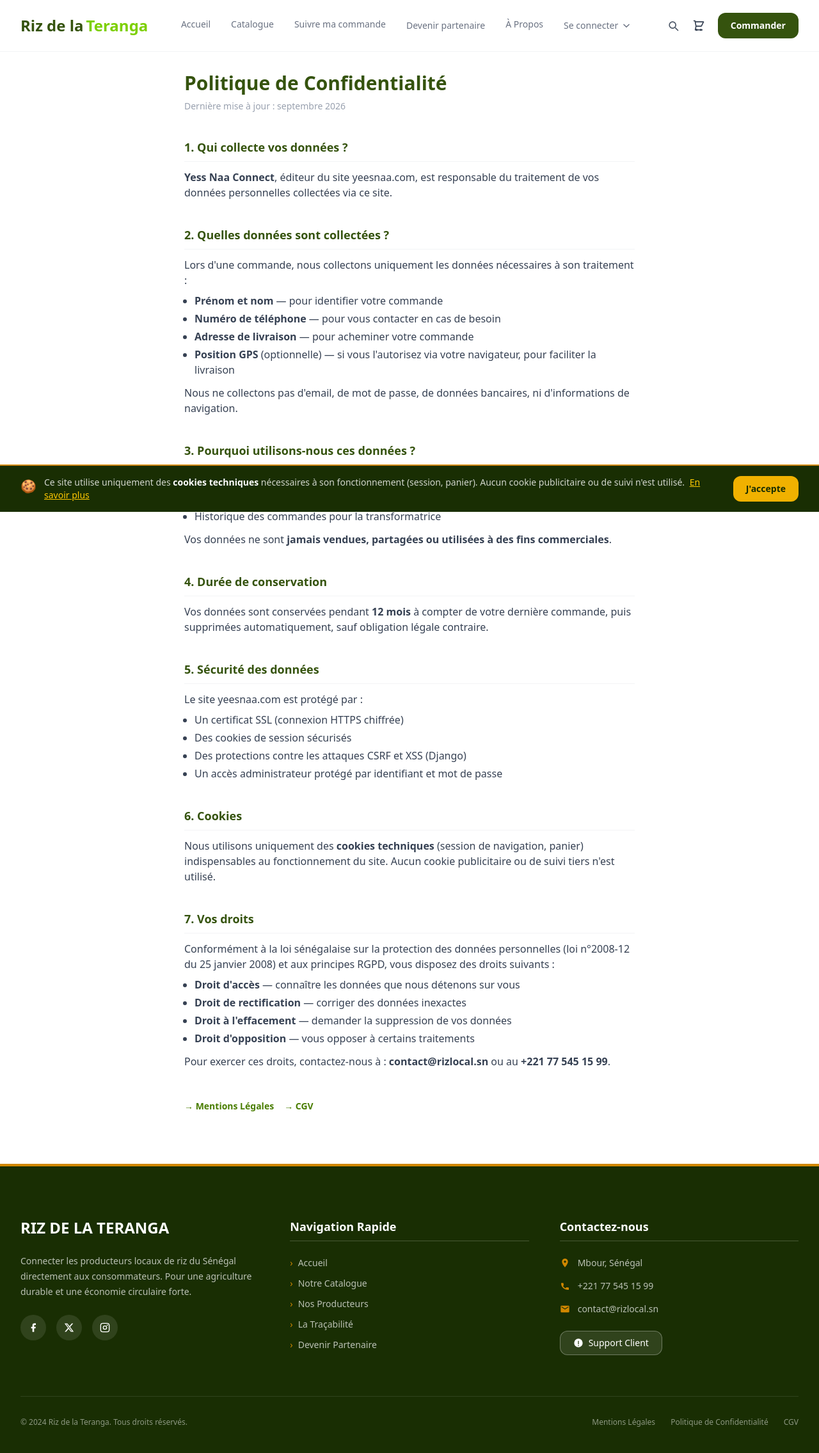
After one commit to FatoumataDRAME25/yess-naa-connect, a Django app: page /politique-confidentialite/ in a window 1280 px wide. The commit adds this page. Shown: the whole page at 64% size. Run offline with Django 5.2, Linux system fonts and the light colour scheme; style sheets or scripts are compiled from the project's sources; some libraries are stand-ins or nearby versions.

Commit message:
Prompt 8 : mentions légales, politique confidentialité, CGV, bandeau cookies, consentement commande

```diff
--- a/client/templates/client/base.html
+++ b/client/templates/client/base.html
@@ -354,18 +354,37 @@
       <div class="pt-8 border-t border-white/10 flex flex-col md:flex-row items-center justify-between gap-4">
         <p class="text-white/50 text-xs">© 2024 Riz de la Teranga. Tous droits réservés.</p>
         <div class="flex gap-6">
-          <a href="#" class="text-white/50 text-xs hover:text-white/80 transition-colors">Mentions Légales</a>
-          <a href="#" class="text-white/50 text-xs hover:text-white/80 transition-colors">Politique de Confidentialité</a>
-          <a href="#" class="text-white/50 text-xs hover:text-white/80 transition-colors">CGV</a>
+          <a href="{% url 'mentions_legales' %}" class="text-white/50 text-xs hover:text-white/80 transition-colors">Mentions Légales</a>
+          <a href="{% url 'politique_confidentialite' %}" class="text-white/50 text-xs hover:text-white/80 transition-colors">Politique de Confidentialité</a>
+          <a href="{% url 'cgv' %}" class="text-white/50 text-xs hover:text-white/80 transition-colors">CGV</a>
         </div>
       </div>
 
     </div>
   </footer>
 
+  <!-- ===========================
+       BANDEAU COOKIES
+  ============================ -->
+  <div id="cookie-banner"
+       class="fixed bottom-0 inset-x-0 z-[90] bg-lime-950 border-t-2 border-yellow-600 px-4 py-4 md:px-8
+              flex flex-col sm:flex-row items-start sm:items-center justify-between gap-3">
+    <div class="flex items-start gap-3 flex-1">
+      <span class="text-yellow-500 text-xl shrink-0 mt-0.5">🍪</span>
+      <p class="text-white/80 text-sm leading-5">
+        Ce site utilise uniquement des <strong class="text-white">cookies techniques</strong> nécessaires à son fonctionnement (session, panier).
+        Aucun cookie publicitaire ou de suivi n'est utilisé.
+        <a href="{% url 'politique_confidentialite' %}" class="text-yellow-400 underline hover:text-yellow-300 ml-1">En savoir plus</a>
+      </p>
+    </div>
+    <button onclick="acceptCookies()"
+            class="shrink-0 px-5 py-2.5 bg-yellow-500 hover:bg-yellow-400 text-lime-950 text-sm font-bold rounded-xl transition-colors whitespace-nowrap">
+      J'accepte
+    </button>
+  </div>
+
   <!-- JS menu mobile -->
   <script>
-    function openMobileMenu() {
       document.getElementById('mobile-menu').classList.remove('translate-x-full');
       document.getElementById('menu-overlay').classList.remove('hidden');
       document.body.style.overflow = 'hidden';
@@ -402,5 +421,21 @@
   <!-- JS global -->
 {% block extra_js %}{% endblock %}
 
+<script>
+  /* ── Bandeau cookies ── */
+  (function() {
+    if (!localStorage.getItem('yn_cookies_accepted')) {
+      document.getElementById('cookie-banner').style.display = 'flex';
+    }
+  })();
+  function acceptCookies() {
+    localStorage.setItem('yn_cookies_accepted', '1');
+    var banner = document.getElementById('cookie-banner');
+    banner.style.transition = 'transform 0.3s ease';
+    banner.style.transform = 'translateY(100%)';
+    setTimeout(function() { banner.style.display = 'none'; }, 300);
+  }
+</script>
+
 </body>
 </html>
--- /dev/null
+++ b/client/templates/client/politique_confidentialite.html
@@ -0,0 +1,81 @@
+{% extends "client/base.html" %}
+{% load static %}
+{% block title %}Politique de Confidentialité — Riz de la Teranga{% endblock %}
+
+{% block content %}
+<main class="max-w-3xl mx-auto px-4 md:px-8 pt-28 pb-20">
+
+  <h1 class="text-3xl font-extrabold text-lime-900 mb-2">Politique de Confidentialité</h1>
+  <p class="text-sm text-gray-400 mb-10">Dernière mise à jour : septembre 2026</p>
+
+  <div class="prose prose-sm max-w-none space-y-10 text-gray-700">
+
+    <section>
+      <h2 class="text-lg font-bold text-lime-900 mb-3 pb-2 border-b border-gray-100">1. Qui collecte vos données ?</h2>
+      <p><strong>Yess Naa Connect</strong>, éditeur du site yeesnaa.com, est responsable du traitement de vos données personnelles collectées via ce site.</p>
+    </section>
+
+    <section>
+      <h2 class="text-lg font-bold text-lime-900 mb-3 pb-2 border-b border-gray-100">2. Quelles données sont collectées ?</h2>
+      <p>Lors d'une commande, nous collectons uniquement les données nécessaires à son traitement :</p>
+      <ul class="mt-2 space-y-1 pl-4 list-disc">
+        <li><strong>Prénom et nom</strong> — pour identifier votre commande</li>
+        <li><strong>Numéro de téléphone</strong> — pour vous contacter en cas de besoin</li>
+        <li><strong>Adresse de livraison</strong> — pour acheminer votre commande</li>
+        <li><strong>Position GPS</strong> (optionnelle) — si vous l'autorisez via votre navigateur, pour faciliter la livraison</li>
+      </ul>
+      <p class="mt-3">Nous ne collectons pas d'email, de mot de passe, de données bancaires, ni d'informations de navigation.</p>
+    </section>
+
+    <section>
+      <h2 class="text-lg font-bold text-lime-900 mb-3 pb-2 border-b border-gray-100">3. Pourquoi utilisons-nous ces données ?</h2>
+      <ul class="mt-2 space-y-1 pl-4 list-disc">
+        <li>Traitement et suivi de votre commande</li>
+        <li>Communication avec le livreur pour la remise du colis</li>
+        <li>Historique des commandes pour la transformatrice</li>
+      </ul>
+      <p class="mt-3">Vos données ne sont <strong>jamais vendues, partagées ou utilisées à des fins commerciales</strong>.</p>
+    </section>
+
+    <section>
+      <h2 class="text-lg font-bold text-lime-900 mb-3 pb-2 border-b border-gray-100">4. Durée de conservation</h2>
+      <p>Vos données sont conservées pendant <strong>12 mois</strong> à compter de votre dernière commande, puis supprimées automatiquement, sauf obligation légale contraire.</p>
+    </section>
+
+    <section>
+      <h2 class="text-lg font-bold text-lime-900 mb-3 pb-2 border-b border-gray-100">5. Sécurité des données</h2>
+      <p>Le site yeesnaa.com est protégé par :</p>
+      <ul class="mt-2 space-y-1 pl-4 list-disc">
+        <li>Un certificat SSL (connexion HTTPS chiffrée)</li>
+        <li>Des cookies de session sécurisés</li>
+        <li>Des protections contre les attaques CSRF et XSS (Django)</li>
+        <li>Un accès administrateur protégé par identifiant et mot de passe</li>
+      </ul>
+    </section>
+
+    <section>
+      <h2 class="text-lg font-bold text-lime-900 mb-3 pb-2 border-b border-gray-100">6. Cookies</h2>
+      <p>Nous utilisons uniquement des <strong>cookies techniques</strong> (session de navigation, panier) indispensables au fonctionnement du site. Aucun cookie publicitaire ou de suivi tiers n'est utilisé.</p>
+    </section>
+
+    <section>
+      <h2 class="text-lg font-bold text-lime-900 mb-3 pb-2 border-b border-gray-100">7. Vos droits</h2>
+      <p>Conformément à la loi sénégalaise sur la protection des données personnelles (loi n°2008-12 du 25 janvier 2008) et aux principes RGPD, vous disposez des droits suivants :</p>
+      <ul class="mt-2 space-y-1 pl-4 list-disc">
+        <li><strong>Droit d'accès</strong> — connaître les données que nous détenons sur vous</li>
+        <li><strong>Droit de rectification</strong> — corriger des données inexactes</li>
+        <li><strong>Droit à l'effacement</strong> — demander la suppression de vos données</li>
+        <li><strong>Droit d'opposition</strong> — vous opposer à certains traitements</li>
+      </ul>
+      <p class="mt-3">Pour exercer ces droits, contactez-nous à : <strong>contact@rizlocal.sn</strong> ou au <strong>+221 77 545 15 99</strong>.</p>
+    </section>
+
+  </div>
+
+  <div class="mt-12 flex gap-4">
+    <a href="{% url 'mentions_legales' %}" class="text-sm font-semibold text-lime-700 hover:underline">→ Mentions Légales</a>
+    <a href="{% url 'cgv' %}" class="text-sm font-semibold text-lime-700 hover:underline">→ CGV</a>
+  </div>
+
+</main>
+{% endblock %}
--- a/client/urls.py
+++ b/client/urls.py
@@ -17,6 +17,11 @@ urlpatterns = [
     path("commande/<str:numero>/recu/pdf/", views.recu_commande_pdf, name="recu_commande_pdf"),
     path("verification/", views.verification_qrcode, name="verification_qrcode"),
 
+    # Pages légales
+    path("mentions-legales/", views.mentions_legales, name="mentions_legales"),
+    path("politique-confidentialite/", views.politique_confidentialite, name="politique_confidentialite"),
+    path("cgv/", views.cgv, name="cgv"),
+
     # Actions panier (AJAX POST)
     path("panier/ajouter/<int:produit_id>/", views.ajouter_au_panier, name="ajouter_au_panier"),
     path("panier/modifier/<int:produit_id>/", views.modifier_quantite, name="modifier_quantite"),
--- a/client/views.py
+++ b/client/views.py
@@ -553,3 +553,15 @@ def verification_qrcode(request):
 def page_404(request, exception=None):
     context = {'nb_panier': nb_articles_panier(request)}
     return render(request, '404.html', context, status=404)
+
+
+def mentions_legales(request):
+    return render(request, 'client/mentions_legales.html', {'nb_panier': nb_articles_panier(request)})
+
+
+def politique_confidentialite(request):
+    return render(request, 'client/politique_confidentialite.html', {'nb_panier': nb_articles_panier(request)})
+
+
+def cgv(request):
+    return render(request, 'client/cgv.html', {'nb_panier': nb_articles_panier(request)})
```
Also changed, not shown: client/templates/client/cgv.html (added, +77 -0 lines), client/templates/client/finalisercommande.html (+16 -0 lines), client/templates/client/mentions_legales.html (added, +58 -0 lines).
